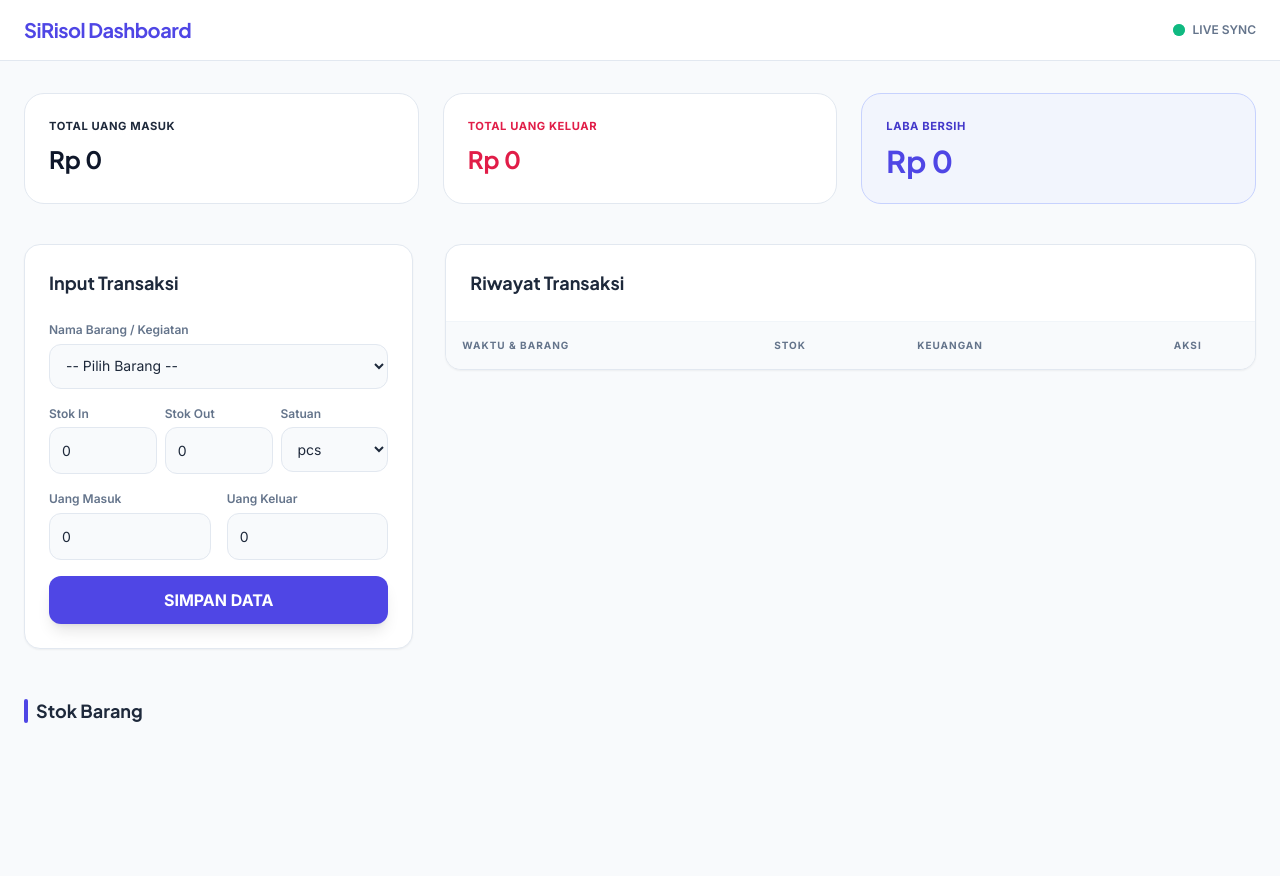
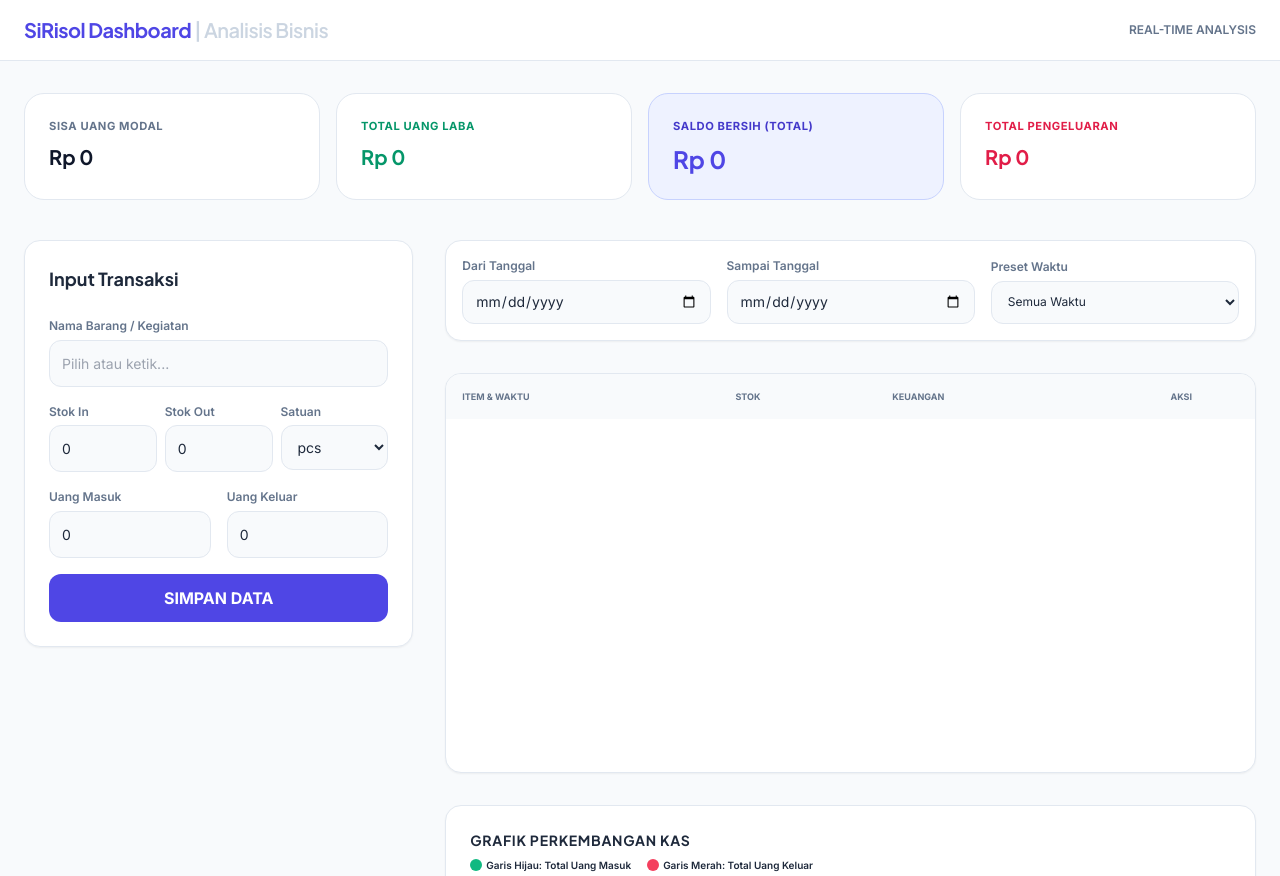
Before and after one commit to about201/business-dashboard, a plain HTML site: page index.html in a window 1280 px wide. Shown: the top 876 px of the page. Before the commit the page ends 829 px from the top, so only its background shows below. Drawn offline with nearby package versions, Linux system fonts and the light colour scheme; no server answers.

Commit message:
Update index.html

```diff
--- a/index.html
+++ b/index.html
@@ -5,6 +5,7 @@
     <meta name="viewport" content="width=device-width, initial-scale=1.0">
     <title>SiRisol Dashboard</title>
     <script src="https://cdn.tailwindcss.com"></script>
+    <script src="https://cdn.jsdelivr.net/npm/chart.js"></script>
     <link href="https://fonts.googleapis.com/css2?family=Inter:wght@400;500;600;700&family=Plus+Jakarta+Sans:wght@600;700&display=swap" rel="stylesheet">
     <link rel="stylesheet" href="style.css">
 </head>
@@ -12,137 +13,150 @@
 
     <nav class="bg-white border-b border-slate-200 py-4 mb-8 sticky top-0 z-50">
         <div class="container mx-auto px-6 flex justify-between items-center">
-            <h1 class="text-xl font-bold text-indigo-600 tracking-tight">SiRisol Dashboard</h1>
+            <h1 class="text-xl font-bold text-indigo-600 tracking-tight">SiRisol Dashboard <span class="text-slate-300 font-light">| Analisis Bisnis</span></h1>
             <div class="flex items-center gap-2">
-                <span class="relative flex h-3 w-3">
-                    <span class="animate-ping absolute inline-flex h-full w-full rounded-full bg-emerald-400 opacity-75"></span>
-                    <span class="relative inline-flex rounded-full h-3 w-3 bg-emerald-500"></span>
-                </span>
-                <span class="text-xs font-semibold text-slate-500">LIVE SYNC</span>
+                <span class="text-xs font-semibold text-slate-500 uppercase">REAL-TIME ANALYSIS</span>
             </div>
         </div>
     </nav>
 
     <main class="container mx-auto px-4 md:px-6 pb-20">
 
-        <section class="grid grid-cols-1 md:grid-cols-3 gap-6 mb-10">
+        <section class="grid grid-cols-1 md:grid-cols-4 gap-4 mb-10">
             <div class="stat-card">
-                <p class="stat-label">Total Uang Masuk</p>
-                <h3 id="totalIn" class="text-2xl font-bold text-slate-900">Rp 0</h3>
+                <p class="stat-label text-slate-500">Sisa Uang Modal</p>
+                <h3 id="remainingCapital" class="text-xl font-bold text-slate-900">Rp 0</h3>
             </div>
             <div class="stat-card">
-                <p class="stat-label text-rose-600">Total Uang Keluar</p>
-                <h3 id="totalOut" class="text-2xl font-bold text-rose-600">Rp 0</h3>
+                <p class="stat-label text-emerald-600">Total Uang Laba</p>
+                <h3 id="totalLaba" class="text-xl font-bold text-emerald-600">Rp 0</h3>
             </div>
-            <div class="stat-card border-indigo-200 bg-indigo-50/50">
-                <p class="stat-label text-indigo-700">Laba Bersih</p>
-                <h3 id="totalProfit" class="text-3xl font-bold text-indigo-600">Rp 0</h3>
+            <div class="stat-card border-indigo-200 bg-indigo-50">
+                <p class="stat-label text-indigo-700 font-bold">Saldo Bersih (Total)</p>
+                <h3 id="netBalance" class="text-2xl font-bold text-indigo-600">Rp 0</h3>
+            </div>
+            <div class="stat-card">
+                <p class="stat-label text-rose-600">Total Pengeluaran</p>
+                <h3 id="totalSpending" class="text-xl font-bold text-rose-600">Rp 0</h3>
             </div>
         </section>
 
-        <div class="grid grid-cols-1 lg:grid-cols-12 gap-8 mb-10">
+        <div class="grid grid-cols-1 lg:grid-cols-12 gap-8">
             <section class="lg:col-span-4 h-fit">
                 <div class="bg-white p-6 rounded-2xl border border-slate-200 shadow-sm sticky top-24">
                     <h2 class="text-lg font-bold mb-6">Input Transaksi</h2>
                     <div class="space-y-4">
                         <div class="input-field">
                             <label>Nama Barang / Kegiatan</label>
-                            <select id="itemName" class="custom-select">
-                                <option value="" disabled selected>-- Pilih Barang --</option>
-                                <option value="Tepung Terigu">Tepung Terigu</option>
-                                <option value="Tepung Panir">Tepung Panir</option>
-                                <option value="Mayonaise">Mayonaise</option>
-                                <option value="Susu Kental Manis">Susu Kental Manis</option>
-                                <option value="Telur">Telur</option>
-                                <option value="Sosis">Sosis</option>
-                                <option value="Tepung Tapioka">Tepung Tapioka</option>
-                                <option value="Coklat Bubuk">Coklat Bubuk</option>
-                                <option value="Gula Pasir">Gula Pasir</option>
-                                <option value="Kaju Cheddar">Kaju Cheddar</option>
-                                <option value="Selai Coklat">Selai Coklat</option>
-                                <option value="Minyak Goreng">Minyak Goreng</option>
-                                <option value="Garam">Garam</option>
-                                <option value="Matcha Bubuk">Matcha Bubuk</option>
-                                <option value="Maizena">Maizena</option>
-                                <option value="Pasta Matcha">Pasta Matcha</option>
-                                <option value="Bawang Merah">Bawang Merah</option>
-                                <option value="Bawang Putih">Bawang Putih</option>
-                                <option value="Kemiri">Kemiri</option>
-                                <option value="Cabe Keriting">Cabe Keriting</option>
-                                <option value="Daun Jeruk">Daun Jeruk</option>
-                                <option value="Sereh">Sereh</option>
-                                <option value="Daun Bawang">Daun Bawang</option>
-                                <option value="Dada Ayam">Dada Ayam</option>
-                                <option value="Kaldu Bubuk">Kaldu Bubuk</option>
-                                <option value="LAIN-LAIN">-- TRANSAKSI LAIN --</option>
-                            </select>
+                            <input type="text" id="itemName" list="barangOptions" class="custom-select" placeholder="Pilih atau ketik...">
+                            <datalist id="barangOptions">
+                                <option value="ISI MODAL (TOPUP)">
+                                <option value="UANG LABA (PENJUALAN)">
+                                <option value="TARIK UANG LABA">
+                                <option value="Tepung Terigu"><option value="Tepung Panir"><option value="Mayonaise">
+                                <option value="Susu Kental Manis"><option value="Telur"><option value="Sosis">
+                                <option value="Tepung Tapioka"><option value="Coklat Bubuk"><option value="Gula Pasir">
+                            </datalist>
                         </div>
                         <div class="grid grid-cols-3 gap-2">
-                            <div class="input-field">
-                                <label>Stok In</label>
-                                <input type="number" id="qtyIn" value="0">
-                            </div>
-                            <div class="input-field">
-                                <label>Stok Out</label>
-                                <input type="number" id="qtyOut" value="0">
-                            </div>
+                            <div class="input-field"><label>Stok In</label><input type="number" id="qtyIn" value="0"></div>
+                            <div class="input-field"><label>Stok Out</label><input type="number" id="qtyOut" value="0"></div>
                             <div class="input-field">
                                 <label>Satuan</label>
                                 <select id="unit" class="custom-select">
-                                    <option value="pcs">pcs</option>
-                                    <option value="gram">gram</option>
-                                    <option value="kg">kg</option>
+                                    <option value="pcs">pcs</option><option value="gram">gram</option><option value="kg">kg</option>
                                 </select>
                             </div>
                         </div>
                         <div class="grid grid-cols-2 gap-4">
-                            <div class="input-field">
-                                <label>Uang Masuk</label>
-                                <input type="number" id="moneyIn" value="0">
-                            </div>
-                            <div class="input-field">
-                                <label>Uang Keluar</label>
-                                <input type="number" id="moneyOut" value="0">
-                            </div>
+                            <div class="input-field"><label>Uang Masuk</label><input type="number" id="moneyIn" value="0"></div>
+                            <div class="input-field"><label>Uang Keluar</label><input type="number" id="moneyOut" value="0"></div>
                         </div>
-                        <button id="btnSave" class="w-full bg-indigo-600 hover:bg-indigo-700 text-white font-bold py-3 rounded-xl transition shadow-lg">
-                            SIMPAN DATA
-                        </button>
+                        <button id="btnSave" class="w-full bg-indigo-600 hover:bg-indigo-700 text-white font-bold py-3 rounded-xl transition">SIMPAN DATA</button>
                     </div>
                 </div>
             </section>
 
-            <section class="lg:col-span-8">
-                <div class="bg-white rounded-2xl border border-slate-200 shadow-sm overflow-hidden">
-                    <div class="p-6 border-b border-slate-100">
-                        <h2 class="text-lg font-bold">Riwayat Transaksi</h2>
+            <section class="lg:col-span-8 space-y-8">
+                <div class="bg-white p-4 rounded-2xl border border-slate-200 shadow-sm flex flex-wrap gap-4 items-end">
+                    <div class="input-field flex-1 min-w-[150px]">
+                        <label>Dari Tanggal</label>
+                        <input type="date" id="startDate" class="text-xs">
                     </div>
-                    <div class="overflow-x-auto">
+                    <div class="input-field flex-1 min-w-[150px]">
+                        <label>Sampai Tanggal</label>
+                        <input type="date" id="endDate" class="text-xs">
+                    </div>
+                    <div class="input-field flex-1 min-w-[150px]">
+                        <label>Preset Waktu</label>
+                        <select id="filterTime" class="custom-select text-xs">
+                            <option value="all">Semua Waktu</option>
+                            <option value="today">Hari Ini</option>
+                            <option value="month">Bulan Ini</option>
+                            <option value="year">Tahun Ini</option>
+                        </select>
+                    </div>
+                </div>
+
+                <div class="bg-white rounded-2xl border border-slate-200 shadow-sm overflow-hidden flex flex-col h-[400px]">
+                    <div class="overflow-y-auto flex-grow custom-scrollbar">
                         <table class="w-full text-left">
-                            <thead class="bg-slate-50 text-slate-500 text-[10px] uppercase font-bold tracking-widest">
-                                <tr>
-                                    <th class="p-4">Waktu & Barang</th>
-                                    <th class="p-4">Stok</th>
-                                    <th class="p-4">Keuangan</th>
-                                    <th class="p-4 text-center">Aksi</th>
-                                </tr>
+                            <thead class="bg-slate-50 text-slate-500 text-[9px] uppercase font-bold sticky top-0 z-10">
+                                <tr><th class="p-4">Item & Waktu</th><th class="p-4">Stok</th><th class="p-4">Keuangan</th><th class="p-4 text-center">Aksi</th></tr>
                             </thead>
                             <tbody id="inventoryTable" class="divide-y divide-slate-100"></tbody>
                         </table>
                     </div>
                 </div>
+
+                <div class="bg-white p-6 rounded-2xl border border-slate-200 shadow-sm">
+                    <h2 class="text-sm font-bold uppercase mb-2 tracking-wider">Grafik Perkembangan Kas</h2>
+                    <div class="flex gap-4 mb-4 text-[10px] font-semibold">
+                        <div class="flex items-center gap-1"><span class="w-3 h-3 bg-emerald-500 rounded-full"></span> Garis Hijau: Total Uang Masuk</div>
+                        <div class="flex items-center gap-1"><span class="w-3 h-3 bg-rose-500 rounded-full"></span> Garis Merah: Total Uang Keluar</div>
+                    </div>
+                    <div class="h-[300px] w-full">
+                        <canvas id="salesChart"></canvas>
+                    </div>
+                </div>
+
+                <div class="bg-slate-900 text-white p-6 rounded-2xl shadow-xl">
+                    <h2 class="text-md font-bold mb-4 uppercase tracking-widest border-b border-slate-700 pb-2">Laporan Evaluasi & Strategi</h2>
+                    <div id="evaluationContent" class="space-y-4 text-slate-300 text-sm leading-relaxed">
+                        Menunggu kalkulasi data...
+                    </div>
+                </div>
+
+                <div class="bg-white p-6 rounded-2xl border border-slate-200 shadow-sm">
+                    <h2 class="text-sm font-bold uppercase mb-4 tracking-wider">Monitoring Stok</h2>
+                    <div id="stockDashboard" class="grid grid-cols-2 md:grid-cols-4 gap-3"></div>
+                </div>
+
+                <div class="bg-white p-6 rounded-2xl border border-slate-200 shadow-sm mt-8">
+                    <div class="flex justify-between items-center mb-4">
+                        <h2 class="text-sm font-bold uppercase tracking-wider">Catatan Digital Real-time</h2>
+                        <span class="text-[10px] bg-emerald-100 text-emerald-600 px-2 py-1 rounded-full font-bold uppercase">Auto-Sync Active</span>
+                    </div>
+
+                    <div class="flex flex-wrap gap-2 mb-3 p-2 bg-slate-50 rounded-xl border border-slate-100">
+                        <button onclick="execCmd('bold')" class="tool-btn font-bold">B</button>
+                        <button onclick="execCmd('italic')" class="tool-btn italic">I</button>
+                        <button onclick="execCmd('strikeThrough')" class="tool-btn line-through">S</button>
+                        <div class="h-6 w-[1px] bg-slate-300 mx-1"></div>
+                        <select onchange="execCmd('fontSize', this.value)" class="text-[10px] bg-white border rounded px-1 outline-none">
+                            <option value="1">Kecil</option>
+                            <option value="3" selected>Normal</option>
+                            <option value="5">Besar</option>
+                            <option value="7">Sangat Besar</option>
+                        </select>
+                    </div>
+
+                    <div id="digitalNote" contenteditable="true" class="min-h-[200px] p-4 border-2 border-dashed border-slate-200 rounded-xl focus:outline-none focus:border-indigo-400 text-sm leading-relaxed transition-all overflow-y-auto">
+                        Ketik catatan kebutuhan di sini...
+                    </div>
+                </div>
             </section>
         </div>
-
-        <section class="mt-12">
-            <div class="flex items-center gap-2 mb-6">
-                <div class="h-6 w-1 bg-indigo-600 rounded-full"></div>
-                <h2 class="text-lg font-bold text-slate-800">Stok Barang</h2>
-            </div>
-            <div id="stockDashboard" class="grid grid-cols-2 md:grid-cols-4 lg:grid-cols-5 gap-4">
-                </div>
-        </section>
-
     </main>
 
     <script src="https://www.gstatic.com/firebasejs/9.22.1/firebase-app-compat.js"></script>
```
